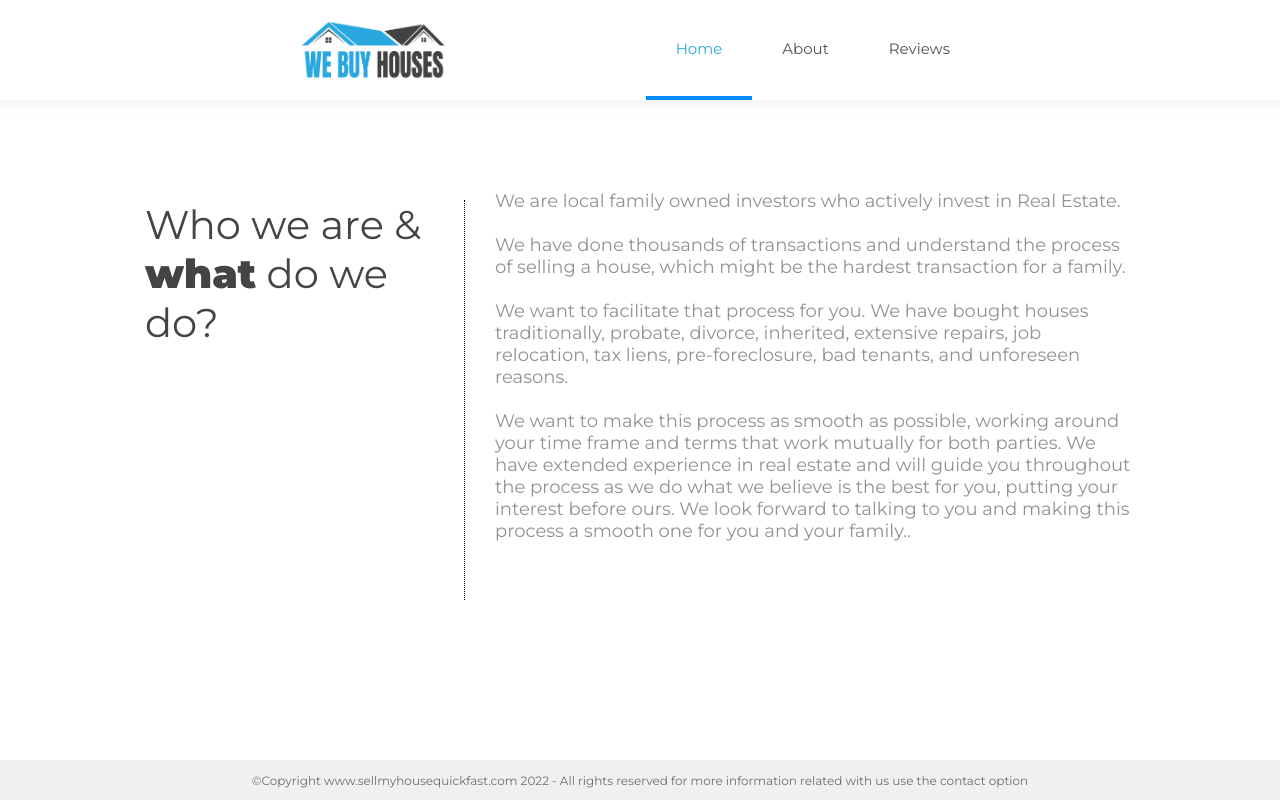
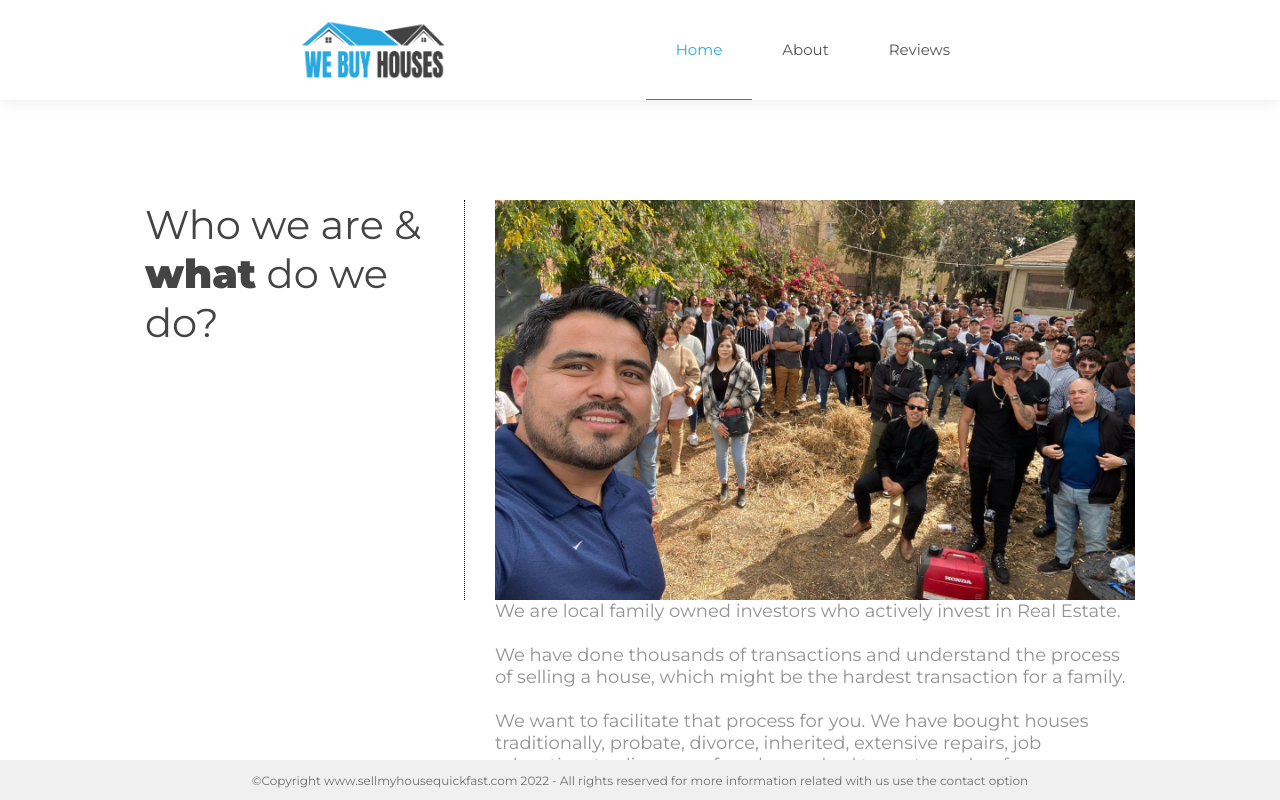
Before and after one commit to MarvinMorales/yoni-gh-pages, a React (Create React App) app: page /about in a window 1280 px wide. Shown: the top 800 px of the page. Built offline with nearby package versions, Linux system fonts and the light colour scheme; a web font is replaced by a local one.

Commit message:
Updating About page

```diff
--- a/package.json
+++ b/package.json
@@ -9,6 +9,7 @@
     "@testing-library/user-event": "^13.5.0",
     "gh-pages": "^3.2.3",
     "react": "^17.0.2",
+    "react-awesome-slider": "^4.1.0",
     "react-dom": "^17.0.2",
     "react-router-dom": "^6.2.1",
     "react-scripts": "5.0.0",
--- a/src/App.css
+++ b/src/App.css
@@ -73,11 +73,24 @@ header ul li:hover {
   display: none;
 }
 
-.about-container {
+.about-container-2 {
   width: 700px;
   font-size: 18px;
-  padding: 80px 0;
   color: rgb(146, 146, 146);
+}
+
+.yoni-container {
+  width: 700px;
+  height: 400px;
+  margin-top: 90px;
+  display: flex;
+  background-color: red;
+  overflow: hidden;
+}
+
+.yoni-container img {
+  width: 100%;
+  object-fit: cover;
 }
 
 .slider {
@@ -386,6 +399,27 @@ header ul li:hover {
 
 
 
+
+
+
+
+
+
+
+
+
+
+
+
+
+
+
+
+
+
+
+
+
 @media screen and (max-width: 480px) {
   header {
     width: 100%;
@@ -405,12 +439,26 @@ header ul li:hover {
     height: 60%;
   }
 
-  .about-container {
+  .about-container-2 {
     width: 100%;
     font-size: 1.2em;
     padding-top: 80px;
     padding: 30px 20px;
     color: rgb(146, 146, 146);
+  }
+
+  .yoni-container {
+    width: 100%;
+    height: 300px;
+    margin-top: 0px;
+    display: flex;
+    background-color: red;
+    overflow: hidden;
+  }
+
+  .yoni-container img {
+    width: 100%;
+    object-fit: cover;
   }
 
   .menu1 {
@@ -643,8 +691,6 @@ header ul li:hover {
 
   }
 
-
-
   .reviews-container {
     width: 100%;
     padding-top: 0px;
--- a/src/pages/About.js
+++ b/src/pages/About.js
@@ -9,7 +9,8 @@ export const About = () => {
                     <div className="ourClientsInner">Who we are & <span className="span1">what</span> do we do?</div>
                 </div>
                 <article className="reviews-container">
-                   <div className="about-container">
+                    <div className="yoni-container"><img src={require("../images/Yoni.jfif")}/></div>
+                   <div className="about-container-2">
                     We are local family owned investors who actively invest in Real Estate. <br/> <br/>
                     We have done thousands of transactions and understand the process of selling
                     a house, which might be the hardest transaction for a family.  <br/> <br/>
@@ -18,7 +19,7 @@ export const About = () => {
                     We want to make this process as smooth as possible, working around your time frame and terms that work mutually for
                     both parties. We have extended experience in real estate and will guide you throughout the process as we do what
                     we believe is the best for you, putting your interest before ours. We look forward to talking to you
-                    and making this process a smooth one for you and your family..
+                    and making this process a smooth one for you and your family.
                    </div>
                 </article>
             </section>
--- a/src/pages/Header.js
+++ b/src/pages/Header.js
@@ -16,9 +16,9 @@ export const Header = (props) => {
                 <li onClick={() => {setHeader("Reviews"); setMenu(false); navigate('reviews')}}>Reviews</li>
             </ul>
             <ul className="menu1">
-                <li onClick={() => {setHeader("Home"); navigate('/')}} style={{borderBottom:`4px solid rgba(0, 140, 255, ${header === "Home" ? 1 : 0})`, color:`${header === "Home" ? "#29A8DF" : "rgb(82, 82, 82)"}`}}>Home</li>
-                <li onClick={() => {setHeader("About"); navigate('/about')}} style={{borderBottom:`4px solid rgba(0, 140, 255, ${header === "About" ? 1 : 0})`, color:`${header === "About" ? "#29A8DF" : "rgb(82, 82, 82)"}`}}>About</li>
-                <li onClick={() => {setHeader("Reviews"); navigate('reviews')}} style={{borderBottom:`4px solid rgba(0, 140, 255, ${header === "Reviews" ? 1 : 0})`, color:`${header === "Reviews" ? "#29A8DF" : "rgb(82, 82, 82)"}`}}>Reviews</li>
+                <li onClick={() => {setHeader("Home"); navigate('/')}} style={{borderBottom:`1px solid rgba(0, 140, 255, ${header === "Home" ? 1 : 0})`, color:`${header === "Home" ? "#29A8DF" : "rgb(82, 82, 82)"}`}}>Home</li>
+                <li onClick={() => {setHeader("About"); navigate('/about')}} style={{borderBottom:`1px solid rgba(0, 140, 255, ${header === "About" ? 1 : 0})`, color:`${header === "About" ? "#29A8DF" : "rgb(82, 82, 82)"}`}}>About</li>
+                <li onClick={() => {setHeader("Reviews"); navigate('reviews')}} style={{borderBottom:`1px solid rgba(0, 140, 255, ${header === "Reviews" ? 1 : 0})`, color:`${header === "Reviews" ? "#29A8DF" : "rgb(82, 82, 82)"}`}}>Reviews</li>
             </ul>
             <h1 style={{display:"none"}}>We buy houses in every state</h1>
             <h2 style={{display:"none"}}>We buy houses in every state</h2>
```
Also changed, not shown: src/images/Yoni.jfif (added), 1 other file (tests, documents, lock files or other folders).
